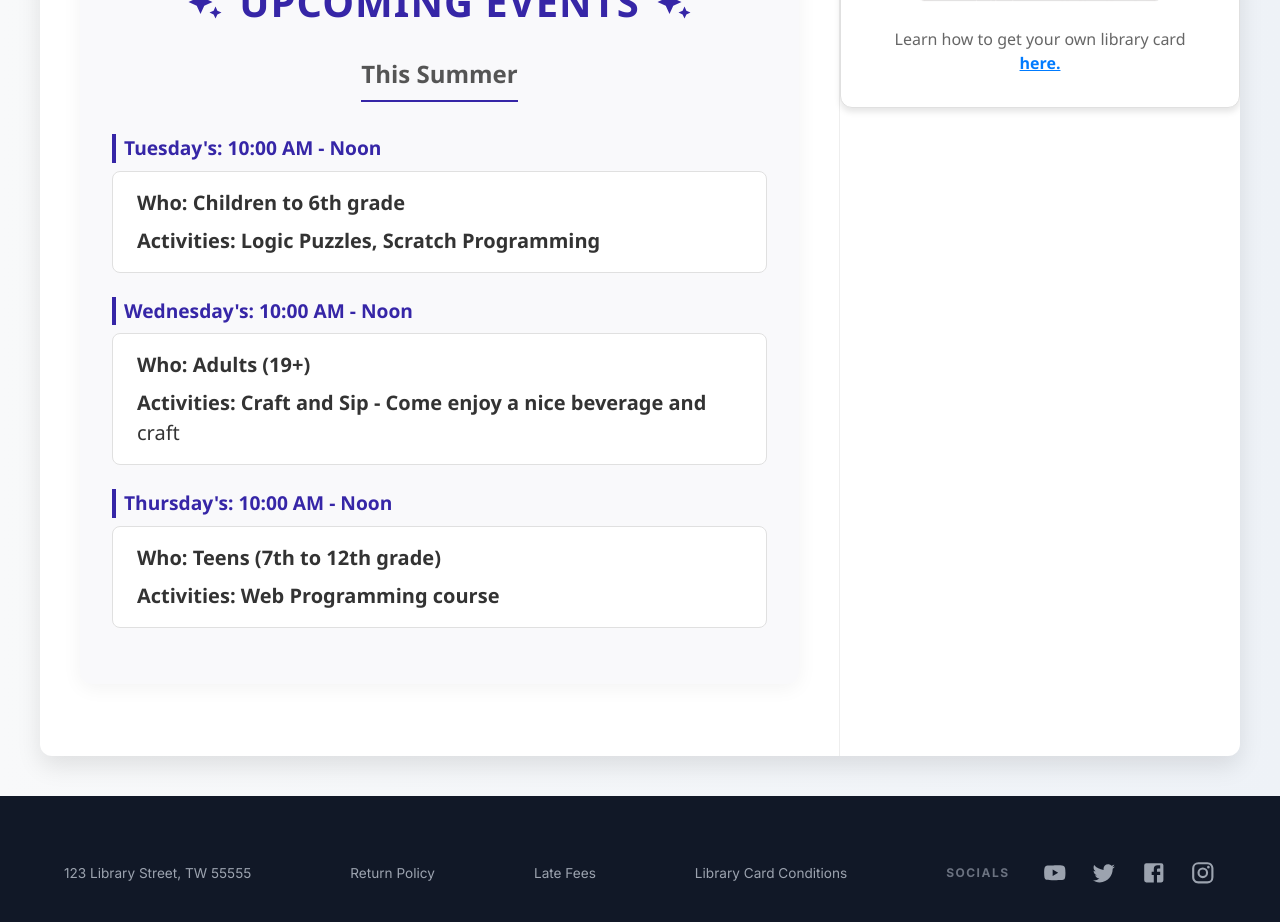
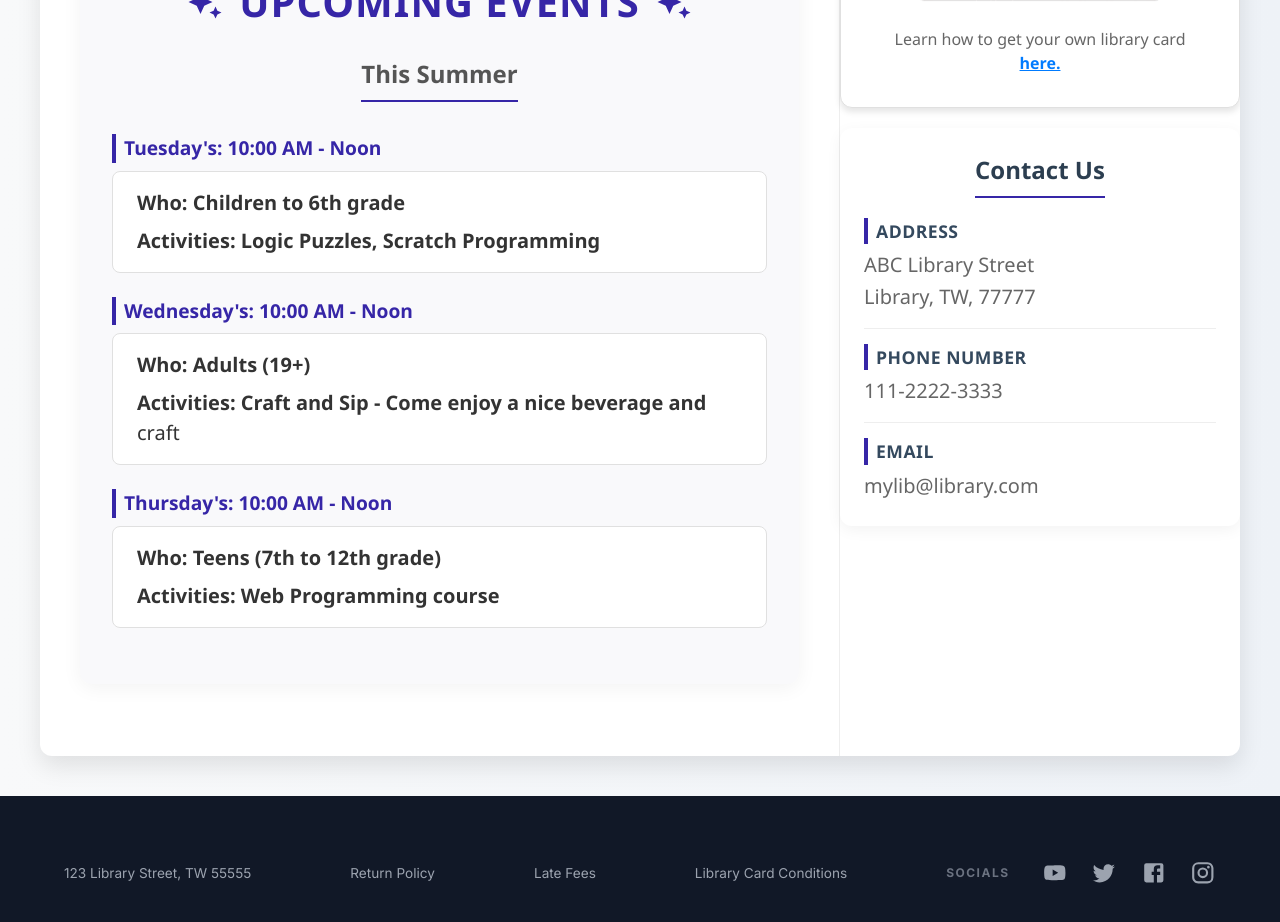
Before and after one commit to NatnaelAbWe/Library-management-system, a React (Vite) app: page / in a window 1280 px wide. Shown: the part 840-1762 px from the top of the page. Built offline with nearby package versions, Linux system fonts and the light colour scheme.

Commit message:
feat: contact us component and css style

```diff
--- /dev/null
+++ b/src/features/landing/ContactUs/ContactUs.css
@@ -0,0 +1,42 @@
+.contact-us {
+  max-width: 400px;
+  margin: 20px auto;
+  padding: 24px;
+  background-color: #ffffff;
+  border-radius: 12px;
+  box-shadow: 0 4px 15px rgba(0, 0, 0, 0.05);
+}
+
+.contact-us h3 {
+  margin-top: 0;
+  margin-bottom: 20px;
+  font-size: 1.5rem;
+  color: #2c3e50;
+  text-align: center;
+}
+
+.contact-us h4 {
+  margin: 15px 0 5px 0;
+  font-size: 1.1rem;
+  color: #34495e;
+  text-transform: uppercase;
+  letter-spacing: 0.5px;
+}
+
+.contact-us p {
+  margin: 0;
+  color: #666;
+  line-height: 1.6;
+}
+
+.contact-us-divider {
+  height: 1px;
+  background-color: #eee;
+  margin: 15px 0;
+}
+
+/* Optional: Subtle hover effect for the container */
+.contact-us:hover {
+  box-shadow: 0 6px 20px rgba(0, 0, 0, 0.08);
+  transition: box-shadow 0.3s ease;
+}
--- /dev/null
+++ b/src/features/landing/ContactUs/ContactUs.tsx
@@ -0,0 +1,20 @@
+import React from "react";
+
+import "./ContactUs.css";
+
+export const ContactUs: React.FC = () => {
+  return (
+    <div className="contact-us">
+      <h3>Contact Us</h3>
+      <h4>Address</h4>
+      <p>ABC Library Street</p>
+      <p>Library, TW, 77777</p>
+      <div className="contact-us-divider"></div>
+      <h4>Phone Number</h4>
+      <p>111-2222-3333</p>
+      <div className="contact-us-divider"></div>
+      <h4>Email</h4>
+      <p>mylib@library.com</p>
+    </div>
+  );
+};
--- a/src/features/landing/index.ts
+++ b/src/features/landing/index.ts
@@ -2,8 +2,10 @@ import { BookOfTheWeek } from "./BookOfTheWeek/components/BookOfTheWeek";
 import { UpcomingEvents } from "./UpComingEvents/components/UpComingEvents";
 import { LibraryCard } from "./LibraryCard/LibraryCard";
 import { LibraryHours } from "./LibraryHours/LibraryHours";
+import { ContactUs } from "./ContactUs/ContactUs";
 
 export { BookOfTheWeek };
 export { UpcomingEvents };
 export { LibraryCard };
 export { LibraryHours };
+export { ContactUs };
--- a/src/pages/HomePage/Home.tsx
+++ b/src/pages/HomePage/Home.tsx
@@ -4,6 +4,7 @@ import type { JSX } from "@emotion/react/jsx-runtime";
 import { UpcomingEvents } from "../../features/landing";
 import { LibraryHours } from "../../features/landing";
 import { LibraryCard } from "../../features/landing";
+import { ContactUs } from "../../features/landing";
 
 export default function HomePage(): JSX.Element {
   return (
@@ -16,6 +17,7 @@ export default function HomePage(): JSX.Element {
         <div className="home-page-right">
           <LibraryHours />
           <LibraryCard />
+          <ContactUs />
         </div>
       </div>
     </div>
```
